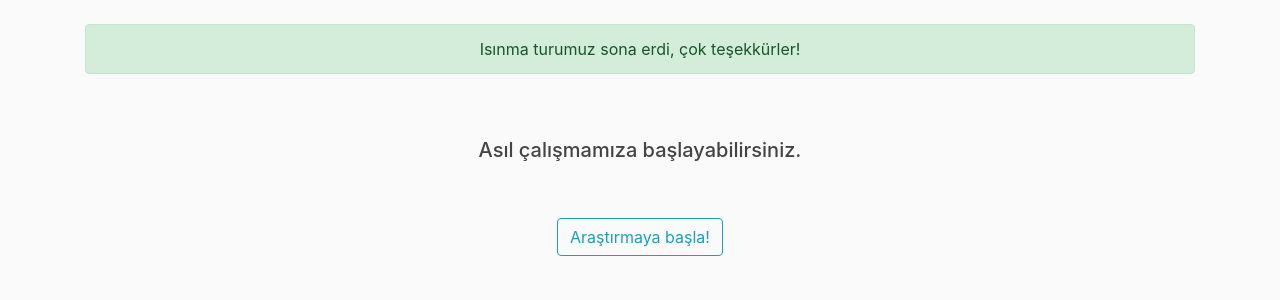
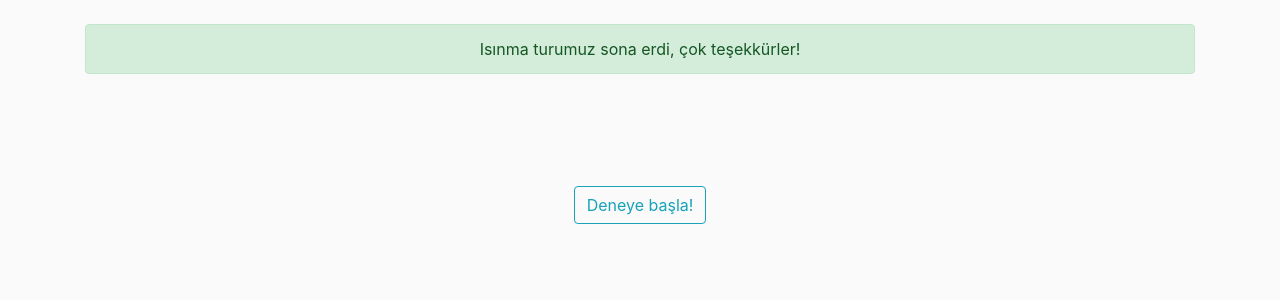
Before and after one commit to derlem/kanarya, a Django app: page /game/warmup_end/ in a window 1280 px wide. Shown: the part 56-356 px from the top of the page. Run offline with Django 3.2, Linux system fonts and the light colour scheme; the visitor is signed in with stand-in values (Sample User, id 1); parts of the project's set-up code (start-up, migrations or seed data) failed here and were passed over; some libraries are stand-ins or nearby versions.

Commit message:
Minor text changes

```diff
--- a/game_project/game/templates/game/home.html
+++ b/game_project/game/templates/game/home.html
@@ -32,7 +32,7 @@
 
 		    	{% if is_warmup_done == True %}
 
-		    		<a class="btn btn-outline-info" href=" {% url 'question' %} ">Araştırmaya Başla!</a>
+		    		<a class="btn btn-outline-info" href=" {% url 'question' %} ">Deneye Başla!</a>
 
 		    	{% else %}
 
--- a/game_project/game/templates/game/warmup_end.html
+++ b/game_project/game/templates/game/warmup_end.html
@@ -7,12 +7,12 @@
 		<br>
 
 
-		<h5>Asıl çalışmamıza başlayabilirsiniz.</h5>
+		<!--<h5>Asıl çalışmamıza başlayabilirsiniz.</h5>-->
 
 		<br>
 		<br>
 
-		<a class="btn btn-outline-info" href=" {% url 'question' %} ">Araştırmaya başla!</a>
+		<a class="btn btn-outline-info" href=" {% url 'question' %} ">Deneye başla!</a>
 
 	</div>
 
```
